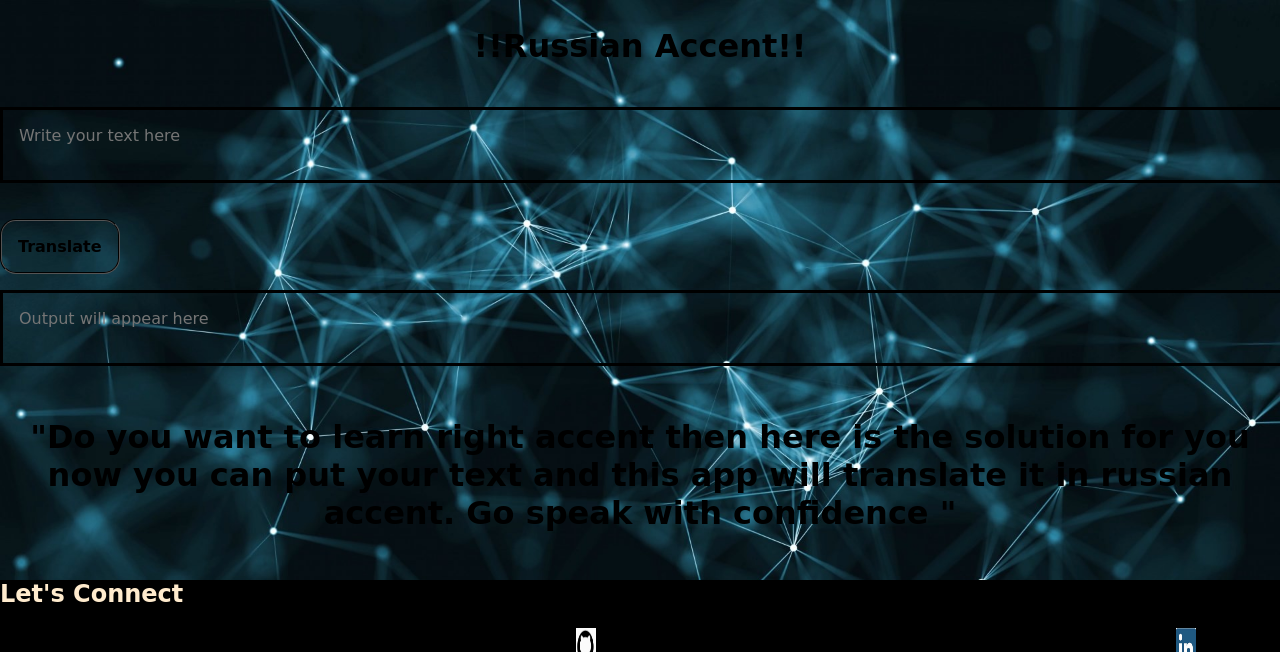
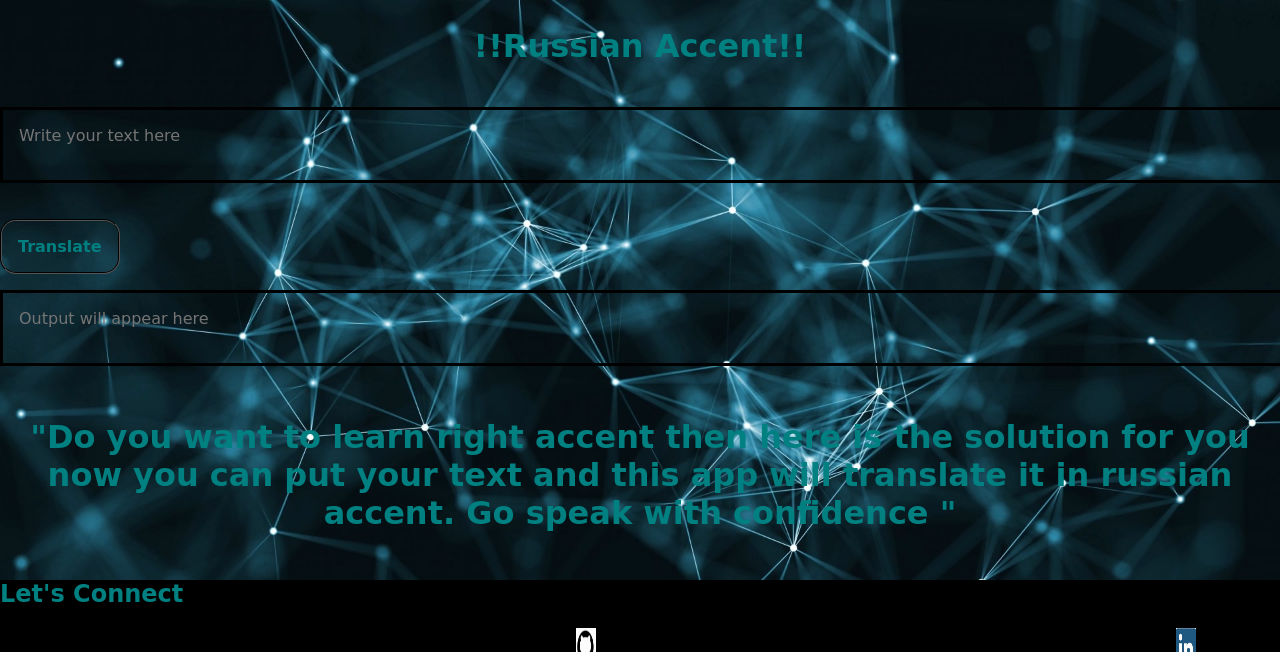
Before and after one commit to rupali0731/Asian-Accent-translator, a plain HTML site: page index.html in a window 1280 px wide. Shown: the top 652 px of the page. Drawn offline with Linux system fonts and the light colour scheme.

Commit message:
Update index.html

```diff
--- a/index.html
+++ b/index.html
@@ -23,17 +23,17 @@
 <body class="bg">
 
 
-        <h2  style="text-align: center; width: 100%;color: black;font-family: cursive;font-size: 2rem;">!!Russian Accent!!</h2>
-        <textarea  id="inputtxt" style="font-size: 1.5rem; font-family: cursive;font-size: 1rem; width: 100%;height: 45%;padding: 1rem;border: solid ;margin-top:1rem;background: none;"placeholder="Write your text here"></textarea>
-        <button id="translatebtn" style="border-style: groove; border-radius: 1rem;color: black;padding: 1rem;margin-top: 2rem;font-family: cursive;font-size: 1rem;background: none;"><strong>Translate</strong></button>
-        <textarea id="outputtxt" style="font-size: 1.5rem; font-family: cursive;font-size: 1rem; width: 100%;height: 45%;padding: 1rem;border: solid ;margin-top: 1rem;background: none;"placeholder="Output will appear here"></textarea>
-        <h3 style="color: black;padding: 1rem;margin-top: 2rem;text-align: center;font-family: cursive;font-size: 2rem;">"Do you want to learn right accent then here is the solution for you now you can put your text and this app will translate it in russian accent. Go speak with confidence "</h3>
+        <h2  style="text-align: center; width: 100%;color: teal;font-family: cursive;font-size: 2rem;">!!Russian Accent!!</h2>
+        <textarea  id="inputtxt" style=" font-size: 2.5rem; font-family: cursive;font-size: 1rem; width: 100%;height: 45%;padding: 1rem;border: solid ;margin-top:1rem;background: none;"placeholder="Write your text here"></textarea>
+        <button id="translatebtn" style="border-style: groove; border-radius: 1rem;color: teal;padding: 1rem;margin-top: 2rem;font-family: cursive;font-size: 1rem;background: none;"><strong>Translate</strong></button>
+        <textarea id="outputtxt" style="font-size:2.5rem; font-family: cursive;font-size: 1rem; width: 100%;height: 45%;padding: 1rem;border: solid ;margin-top: 1rem;background: none;"placeholder="Output will appear here"></textarea>
+        <h3 style="color: teal;padding: 1rem;margin-top: 2rem;text-align: center;font-family: cursive;font-size: 2rem;">"Do you want to learn right accent then here is the solution for you now you can put your text and this app will translate it in russian accent. Go speak with confidence "</h3>
     </div>
 
 
 </body>
 <footer>
- <div style="display: block; background-color: black;color: blanchedalmond;width=100%">
+ <div style="display: block; background-color: black;color: teal;width:100%;">
     <h2 style="font-family: cursive;">Let's Connect</h2>
         <a href=https://github.com/rupali0731 ><img style= "width: 20px;height: 40px;margin-left: 45%;" src="th (2).jpg"/></a>
         <a href=https://www.linkedin.com/feed/ ><img style= "width: 20px;height: 40px;margin-left: 45%;" src="th (3).jpg"/></a>
```
